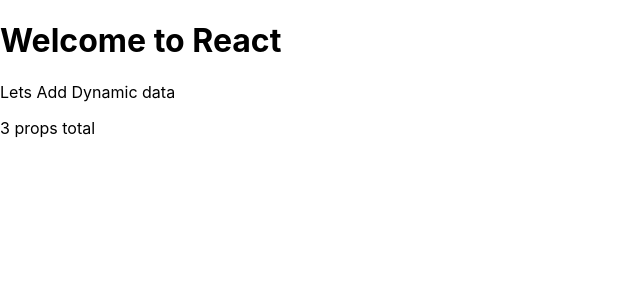
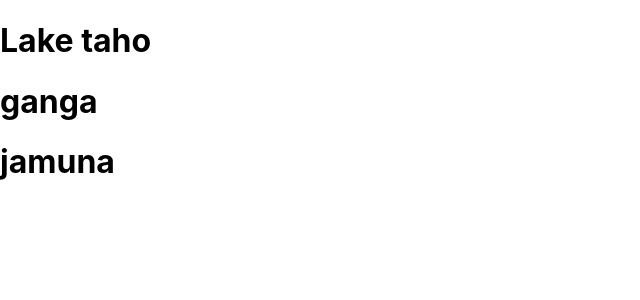
Before and after one commit to SatYu26/Learning-React, a React (Create React App) app: page / in a window 1280 px wide. Shown: the top 300 px of the page, without its empty margins (0-640 px from the left). Built offline with nearby package versions, Linux system fonts and the light colour scheme.

Commit message:
composing components

```diff
--- a/src/index.js
+++ b/src/index.js
@@ -2,21 +2,23 @@
 import ReactDOM from 'react-dom';
 import './index.css';
 
-function Hello({ library, message, number}) {
+function Lake({ name }) {
   return (
-    <div>
-      <h1>Welcome to {library}</h1>
-      <p>Lets {message}</p>
-      <p>{number} props total</p>
-    </div>
+    <h1>{ name }</h1>
+  );
+}
+
+function App() {
+  return (
+  <div>
+    <Lake name="Lake taho" />
+    <Lake name="ganga" />
+    <Lake name="jamuna" />
+  </div>
   );
 }
 
 ReactDOM.render(
-  <Hello
-  library="React"
-  message="Add Dynamic data"
-  number={3}
-  />,
+  <App />,
   document.getElementById('root')
 );
```
